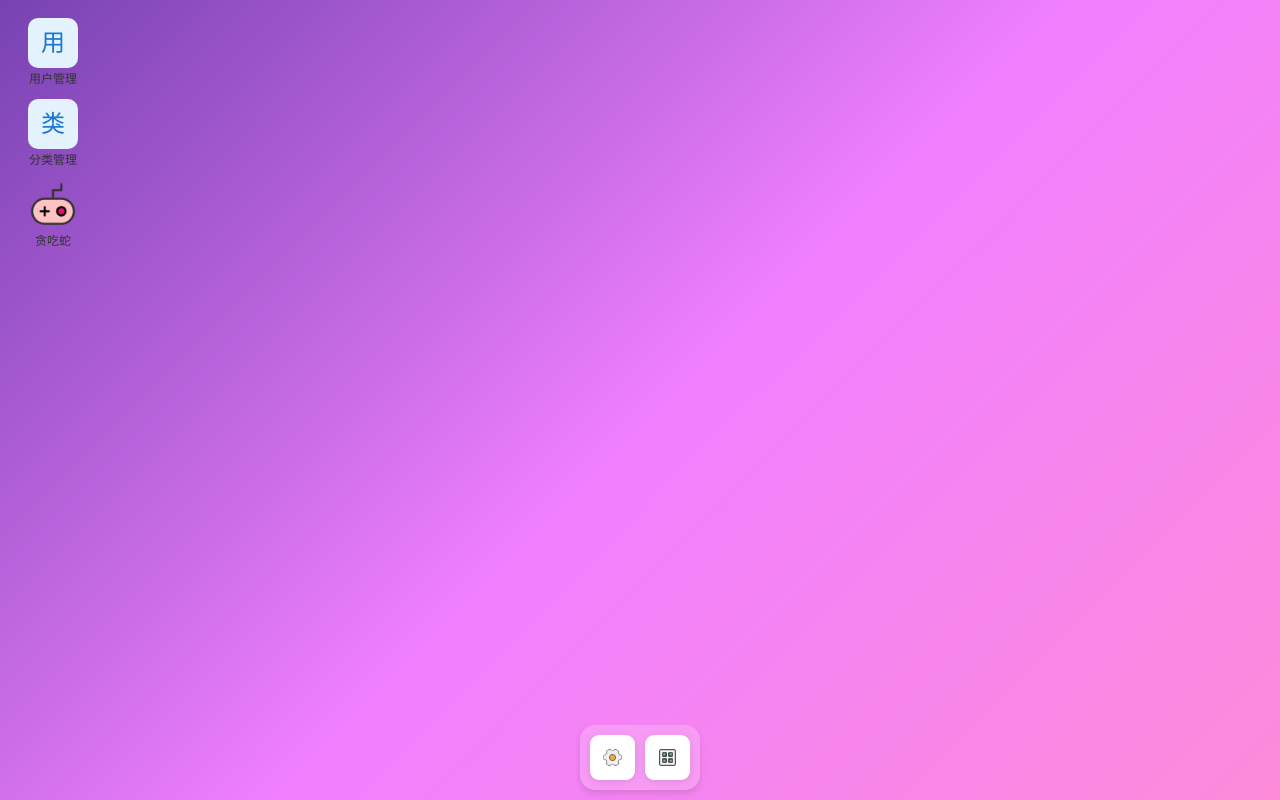
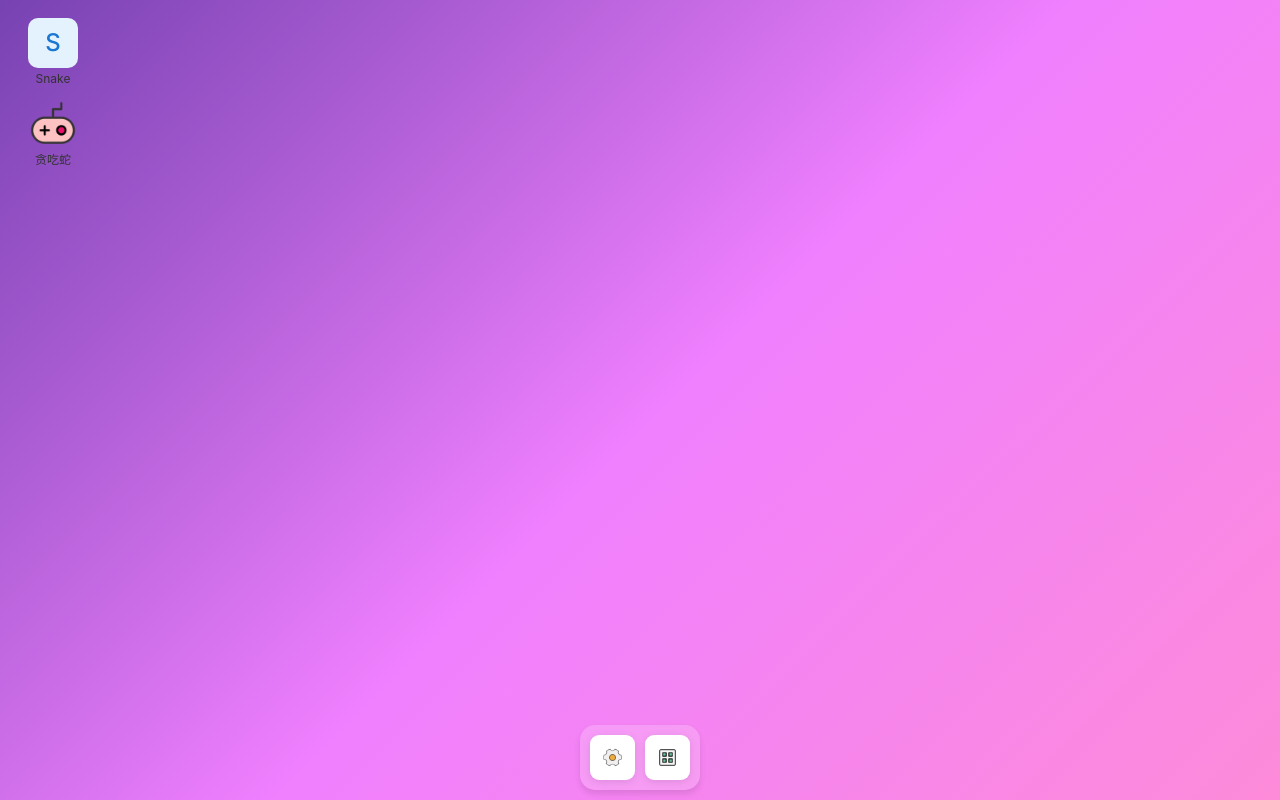
Before and after one commit to chenweilong1713/zixin-windows, a Vue app: page / in a window 1280 px wide. Built offline with nearby package versions, Linux system fonts and the light colour scheme.

Commit message:
- fix: 测试依赖html文件

```diff
--- /dev/null
+++ b/src/apps/snakbBall/SnakeBall.vue
@@ -0,0 +1,7 @@
+<template>
+  <iframe
+      src="./app/dist/index.html"
+      frameborder="0"
+      style="width: 100%; height: 100%;"
+  ></iframe>
+</template>
--- a/src/views/home/index.vue
+++ b/src/views/home/index.vue
@@ -1,20 +1,20 @@
 <template>
   <div class="icon-grid">
+<!--    <DesktopMenu-->
+<!--        text="用户管理"-->
+<!--        default-text="用"-->
+<!--        default-icon-bg-color="#e3f2fd"-->
+<!--        default-icon-color="#1976d2"-->
+<!--        size="50"-->
+<!--        @click="openWindow(Hello, {}, '用户管理')"-->
+<!--    />-->
     <DesktopMenu
-        text="用户管理"
-        default-text="用"
+        text="Snake"
+        default-text="S"
         default-icon-bg-color="#e3f2fd"
         default-icon-color="#1976d2"
         size="50"
-        @click="openWindow(Hello, {}, '用户管理')"
-    />
-    <DesktopMenu
-        text="分类管理"
-        default-text="类"
-        default-icon-bg-color="#e3f2fd"
-        default-icon-color="#1976d2"
-        size="50"
-        @click="openWindow(Categories, {}, '分类管理')"
+        @click="openWindow(SnakeBall, {}, 'SnakeBall')"
     />
     <DesktopMenu
         text="贪吃蛇"
@@ -64,11 +64,9 @@ import {useWindowManagerStore} from '@/stores/windowManagerStore.js';
 import DesktopMenu from "@/components/desktop/DesktopMenu.vue";
 import DraggableModal from '@/components/desktop/DraggableModal.vue';
 import TabBar from "@/components/desktop/TabBar.vue";
-import Hello from "@/views/Hello.vue";
-import Word from "@/views/Word.vue";
 import SnakeGame from "@/apps/snake/SnakeGame.vue";
 import GameIcon from "@/components/icon/Game.vue"
-import Categories from "@/apps/system/categories/Categories.vue";
+import SnakeBall from "@/apps/snakbBall/SnakeBall.vue";
 
 
 const windowManager = useWindowManagerStore();
```
